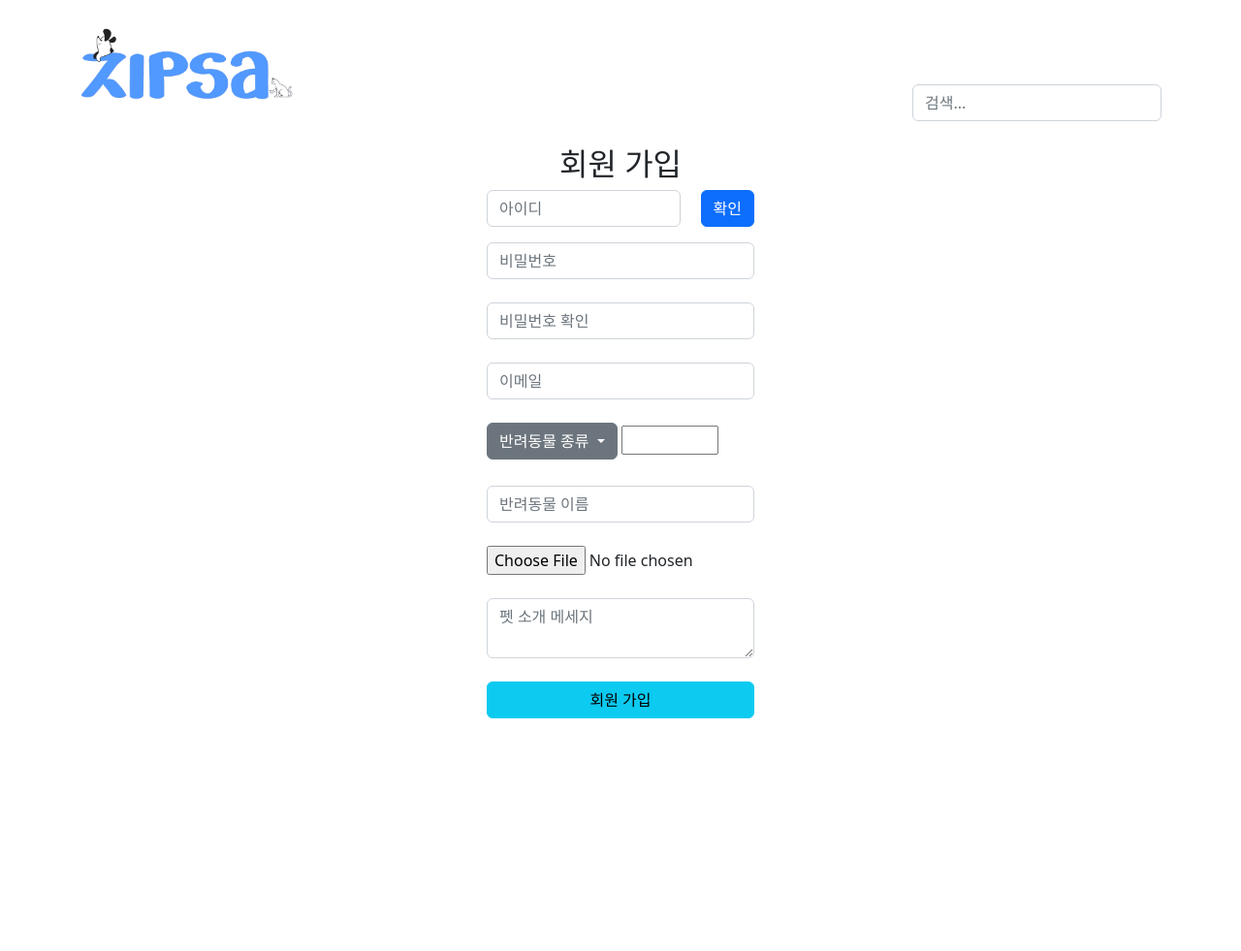
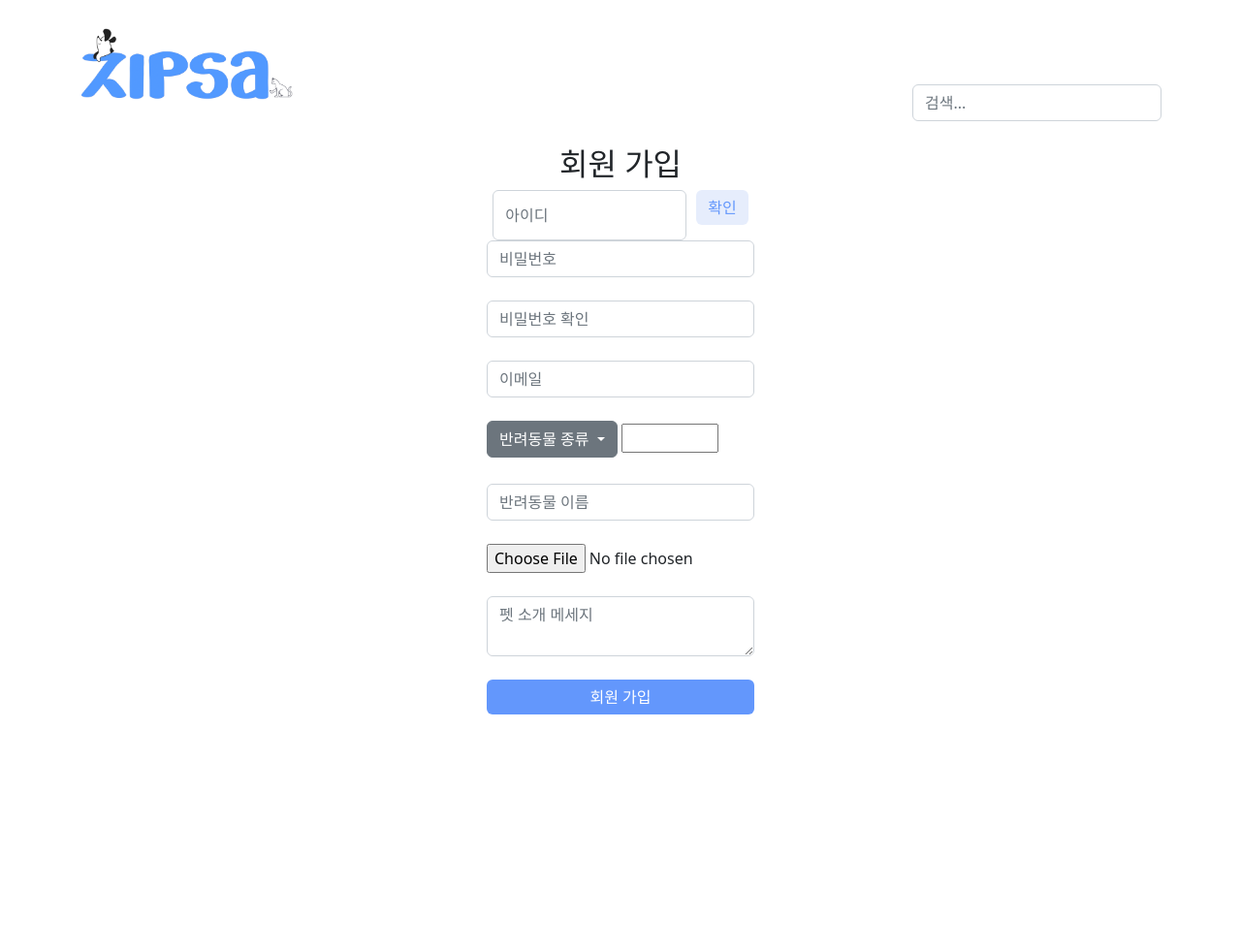
Before and after one commit to Mrgil0/zipsa, a Flask app: page /page/signup in a window 1280 px wide. Shown: the top 981 px of the page at 97% size. Run offline with Flask 2, Linux system fonts and the light colour scheme.

Commit message:
button 수정
button을 수정했어요

```diff
--- a/static/style/join.css
+++ b/static/style/join.css
@@ -17,13 +17,30 @@
   width:200px
 }
 #user_id_check_btn{
+  background-color: #e6edfc;
+  color: #6397fc;
+  border: 0;
   float:right;
   height:100%;
   margin-left: 10px;
 }
-.form_button button{
-  float:right
+.form_button, #id_box{
+  display: flex;
+  justify-content: center;
 }
 #join_button{
   margin-left: 5px;
+  background-color: #6397fc;
+  color: white;
+  border: 0;
 }
+#login_button{
+  background-color: #e6edfc;
+  color: #6397fc;
+  border: 0;
+}
+#signup_button{
+  background-color: #6397fc;
+  color: white;
+  border: 0;
+}
--- a/templates/components/footer.html
+++ b/templates/components/footer.html
@@ -1,8 +1,8 @@
 <footer>
         <div class="footer-content">
             <h3>zipsa</h3>
-            <p>Sparta Coding <br> 내일배움캠프 4기 - B반 6조</p>
-            <p>contact 02-1234-5678</p>
+            <p>스파르타코딩클럽<br> 내일배움캠프 4기 - B반 6조 6집사<br>팀장: 길재형 팀원: 김규태 김은정 이설인 주민석</p>
+            <p>이메일: contact@teamsparta.co</p>
         </div>
         <div class="footer-bottom">
             <p>copyright &copy;2022 6zipsa. desinged by <span>6zipsa</span></p>
--- a/templates/components/login.html
+++ b/templates/components/login.html
@@ -24,8 +24,8 @@
               <input type="text" placeholder="아이디" name="user_id" id="login_user_id" class="form-control" /><br>
               <input type="password" placeholder="비밀번호" name="password" id="login_password" class="form-control" /><br>
               <div class="form_button">
+                  <button class="btn btn-success" type="button" id="login_button" onclick="login()">로그인</button>
                   <button class="btn btn-info" id="join_button" type="button" onclick="location.href='/page/signup'">회원가입</button>
-                  <button class="btn btn-success" type="button" onclick="login()">로그인</button>
               </div>
             </form>
         </div>
--- a/templates/components/signup.html
+++ b/templates/components/signup.html
@@ -23,7 +23,7 @@
     <div class="container" id="join_form">
         <form class="form">
             <h2 class="form_title">회원 가입</h2>
-            <div>
+            <div id="id_box">
                 <input type="text" name="user_id" id="join_user_id" class="form-control" style="display: inline-block" placeholder="아이디"/>
                 <button type="button" class="btn btn-primary mb-3" id="user_id_check_btn">확인</button>
             </div>
@@ -49,7 +49,7 @@
             </div>
             <br>
             <textarea class="form-control" id="pet_introduce" rows="2" placeholder="펫 소개 메세지"></textarea><br>
-            <button class="btn btn-info" type="button" onclick="join()">회원 가입</button>
+            <button class="btn btn-info" type="button" id="signup_button" onclick="join()">회원 가입</button>
         </form>
     </div>
     <div class="right-sidebar">
--- a/templates/index.html
+++ b/templates/index.html
@@ -15,6 +15,7 @@
     <script src="https://code.jquery.com/jquery-3.5.1.min.js"
 	integrity="sha256-9/aliU8dGd2tb6OSsuzixeV4y/faTqgFtohetphbbj0="
 	crossorigin="anonymous"></script>
+    <script src="https://kit.fontawesome.com/ee185dbf08.js" crossorigin="anonymous"></script>
     <title>Zipsa</title>
 </head>
 <body>
@@ -62,7 +63,7 @@
                                 <input class="form-control form-control-sm" type="file" id="form_image" name="file" accept="image/*">
                             </form>
                         </div>
-                        <button type="button" class="btn btn-outline-info" id="post_button">작성</button>
+                        <button type="button" class="btn" id="post_button">작성</button>
                     </div>
                     {% else %}
                     <textarea rows="3" placeholder="로그인이 필요합니다" readonly></textarea>
@@ -86,7 +87,7 @@
                     <button type="button" name="{{posts[i][0]}}" class="btn btn-outline-danger" id="delete_button">삭제</button>
                 </div>
                 {% endif %}
-                <button type="button" id="reply_toggle" class="{{posts[i][0]}}">▼</button>
+                <button type="button" id="reply_toggle" class="{{posts[i][0]}}">댓글<i class="fa-solid fa-chevron-down"></i></button>
                 <div class="reply_container{{posts[i][0]}}" style="display:none">
                     {% for j in range(0, replies|length) %}
                     {% if replies[j][1] == posts[i][0] %}
```
Also changed, not shown: static/style/index.css (+19 -14 lines).
